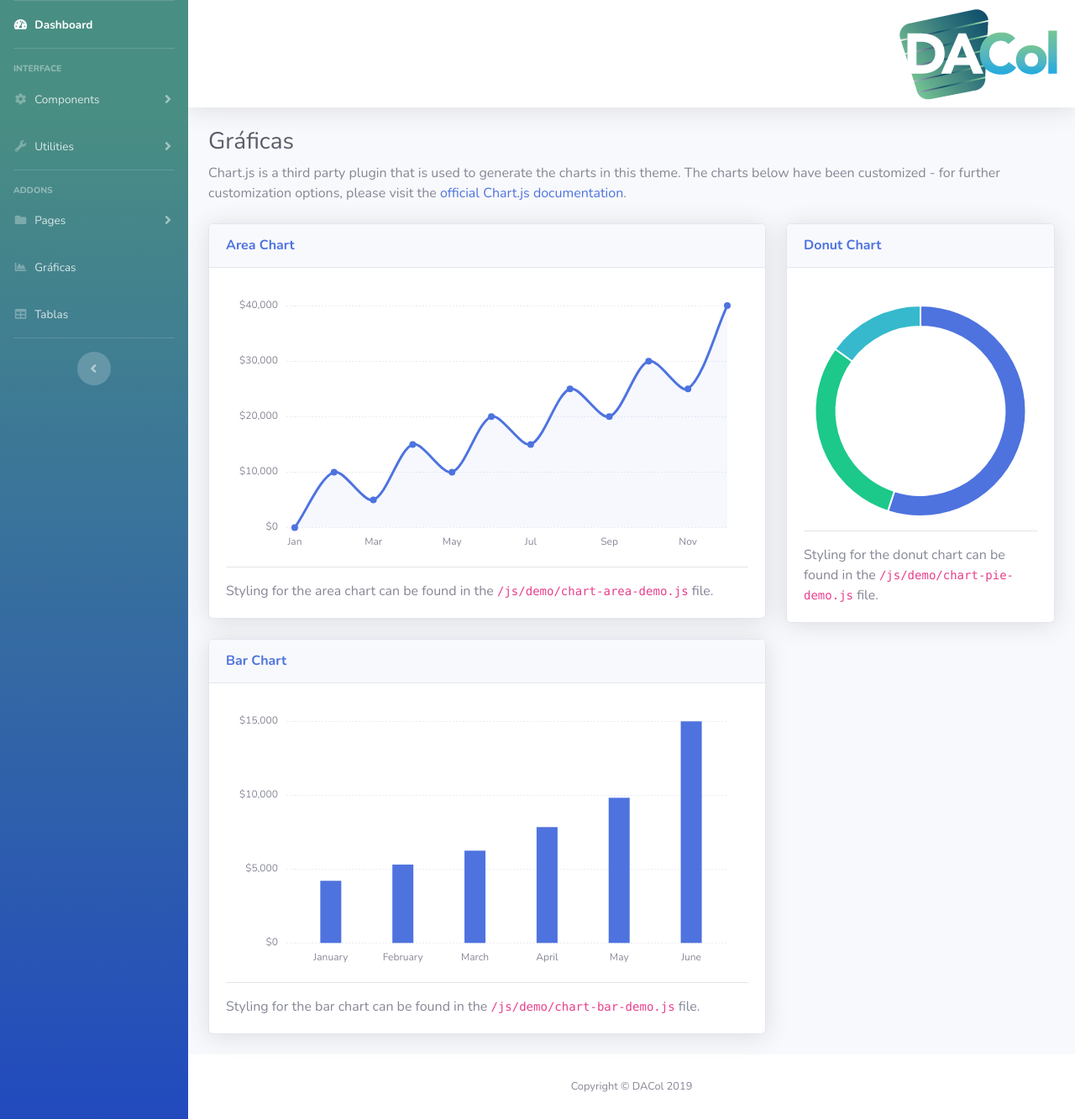
After one commit to dacolcode/portal, a Django app: page /graficas in a window 1280 px wide. The commit adds this page. Shown: the whole page at 84% size. Run offline with Django 3.2, Linux system fonts and the light colour scheme; some libraries are stand-ins or nearby versions.

Commit message:
Se empieza a traducir la interfaz

```diff
--- a/dacolweb/templates/portal/base.html
+++ b/dacolweb/templates/portal/base.html
@@ -118,16 +118,16 @@
 
       <!-- Nav Item - Charts -->
       <li class="nav-item">
-        <a class="nav-link" href="charts.html">
+        <a class="nav-link" href="{% url 'graficas'%}">
           <i class="fas fa-fw fa-chart-area"></i>
-          <span>Charts</span></a>
+          <span>Gráficas</span></a>
       </li>
 
       <!-- Nav Item - Tables -->
       <li class="nav-item">
         <a class="nav-link" href="{% url 'tablas'%}">
           <i class="fas fa-fw fa-table"></i>
-          <span>Tables</span></a>
+          <span>Tablas</span></a>
       </li>
 
       <!-- Divider -->
@@ -398,6 +398,7 @@
   <!-- Page level custom scripts -->
 <script type="text/javascript" src="{% static "js/demo/chart-area-demo.js" %}"></script>
 <script type="text/javascript" src="{% static "js/demo/chart-pie-demo.js" %}"></script>
+<script type="text/javascript" src="{% static "js/demo/chart-bar-demo.js" %}"></script>
 <script type="text/javascript" src="{% static "js/demo/datatables-demo.js" %}"></script>
 
 </body>
--- /dev/null
+++ b/dacolweb/templates/portal/charts.html
@@ -0,0 +1,67 @@
+{% extends 'portal/base.html' %}
+{% block content %}
+
+        <!-- Begin Page Content -->
+        <div class="container-fluid">
+
+          <!-- Page Heading -->
+          <h1 class="h3 mb-2 text-gray-800">Gráficas</h1>
+          <p class="mb-4">Chart.js is a third party plugin that is used to generate the charts in this theme. The charts below have been customized - for further customization options, please visit the <a target="_blank" href="https://www.chartjs.org/docs/latest/">official Chart.js documentation</a>.</p>
+
+          <!-- Content Row -->
+          <div class="row">
+
+            <div class="col-xl-8 col-lg-7">
+
+              <!-- Area Chart -->
+              <div class="card shadow mb-4">
+                <div class="card-header py-3">
+                  <h6 class="m-0 font-weight-bold text-primary">Area Chart</h6>
+                </div>
+                <div class="card-body">
+                  <div class="chart-area">
+                    <canvas id="myAreaChart"></canvas>
+                  </div>
+                  <hr>
+                  Styling for the area chart can be found in the <code>/js/demo/chart-area-demo.js</code> file.
+                </div>
+              </div>
+
+              <!-- Bar Chart -->
+              <div class="card shadow mb-4">
+                <div class="card-header py-3">
+                  <h6 class="m-0 font-weight-bold text-primary">Bar Chart</h6>
+                </div>
+                <div class="card-body">
+                  <div class="chart-bar">
+                    <canvas id="myBarChart"></canvas>
+                  </div>
+                  <hr>
+                  Styling for the bar chart can be found in the <code>/js/demo/chart-bar-demo.js</code> file.
+                </div>
+              </div>
+
+            </div>
+
+            <!-- Donut Chart -->
+            <div class="col-xl-4 col-lg-5">
+              <div class="card shadow mb-4">
+                <!-- Card Header - Dropdown -->
+                <div class="card-header py-3">
+                  <h6 class="m-0 font-weight-bold text-primary">Donut Chart</h6>
+                </div>
+                <!-- Card Body -->
+                <div class="card-body">
+                  <div class="chart-pie pt-4">
+                    <canvas id="myPieChart"></canvas>
+                  </div>
+                  <hr>
+                  Styling for the donut chart can be found in the <code>/js/demo/chart-pie-demo.js</code> file.
+                </div>
+              </div>
+            </div>
+          </div>
+
+        </div>
+        <!-- /.container-fluid -->
+{% endblock %}
--- a/dacolweb/templates/portal/dataset_general.html
+++ b/dacolweb/templates/portal/dataset_general.html
@@ -21,7 +21,7 @@
 </pre>
 
 
-<table id="tbDatasetGeneral" class="table table-striped table-bordered table-sm" cellspacing="0" width="100%">
+<table id="dataTable" class="table table-striped table-bordered table-sm" cellspacing="0" width="100%">
    <thead>
     <tr>
       <th class="th-sm">Nombre
--- a/dacolweb/templates/portal/tables.html
+++ b/dacolweb/templates/portal/tables.html
@@ -4,7 +4,7 @@
         <div class="container-fluid">
 
           <!-- Page Heading -->
-          <h1 class="h3 mb-2 text-gray-800">Tables</h1>
+          <h1 class="h3 mb-2 text-gray-800">Tablas</h1>
           <p class="mb-4">DataTables is a third party plugin that is used to generate the demo table below. For more information about DataTables, please visit the <a target="_blank" href="https://datatables.net">official DataTables documentation</a>.</p>
 
           <!-- DataTales Example -->
--- a/dacolweb/urls.py
+++ b/dacolweb/urls.py
@@ -4,6 +4,7 @@ from . import views
 urlpatterns = [
     path('', views.home, name='home'),
     path('tablas', views.tablas, name='tablas'),
+    path('graficas', views.graficas, name='graficas'),
     path('dataset', views.dataset_general, name='dataset_general'),
 	path('dataset/<str:uuid>/', views.dataset_detail, name='dataset_detail'),
 ]
--- a/dacolweb/views.py
+++ b/dacolweb/views.py
@@ -19,6 +19,9 @@ def home(request):
 
 def tablas(request):
     return render(request, 'portal/tables.html')
+
+def graficas(request):
+    return render(request, 'portal/charts.html')
 
 def dataset_detail(request, uuid):
     ## dataset
```
Also changed, not shown: dacolweb/static/vendor/datatables/jquery.dataTables.min.js.
